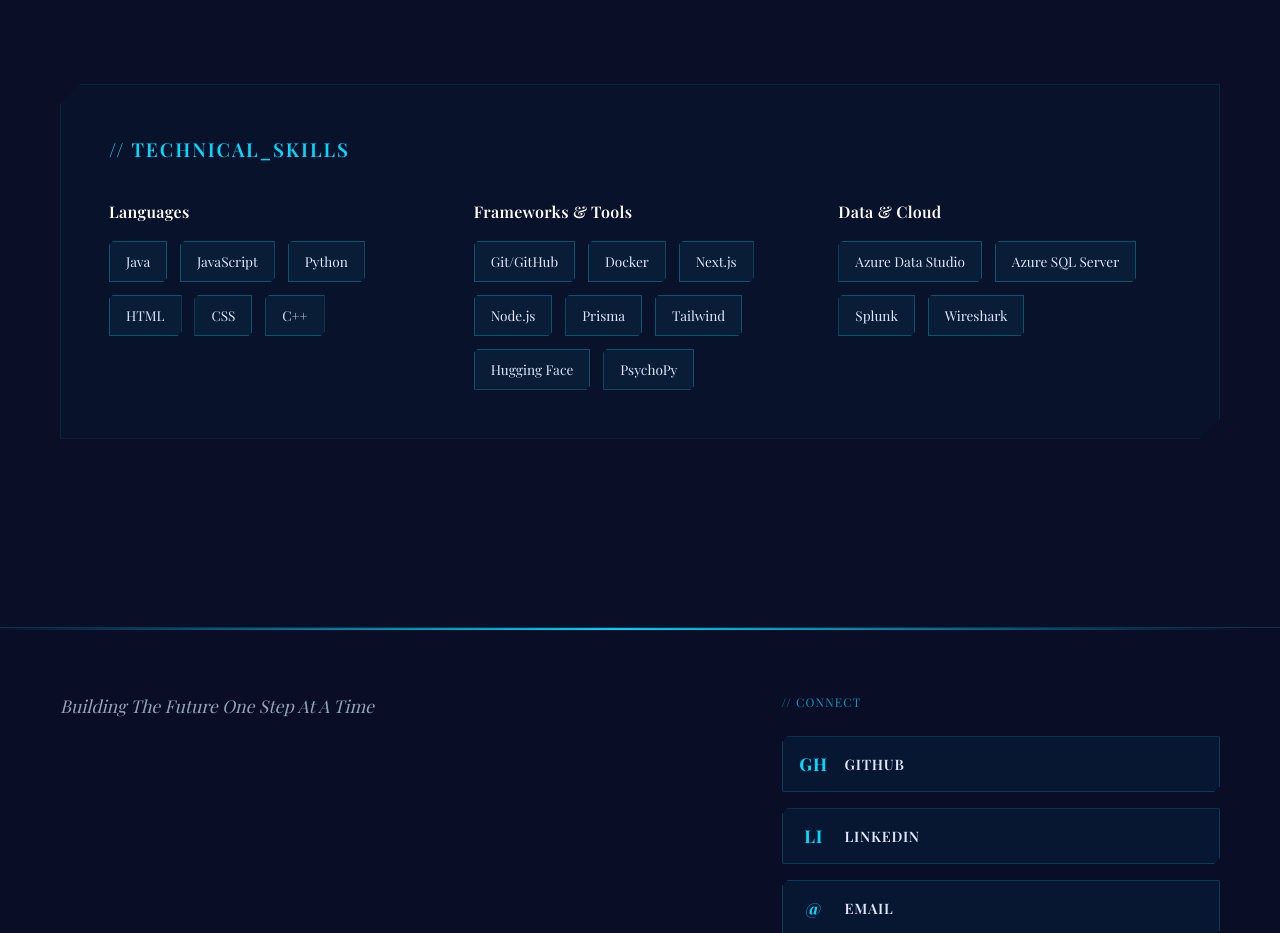
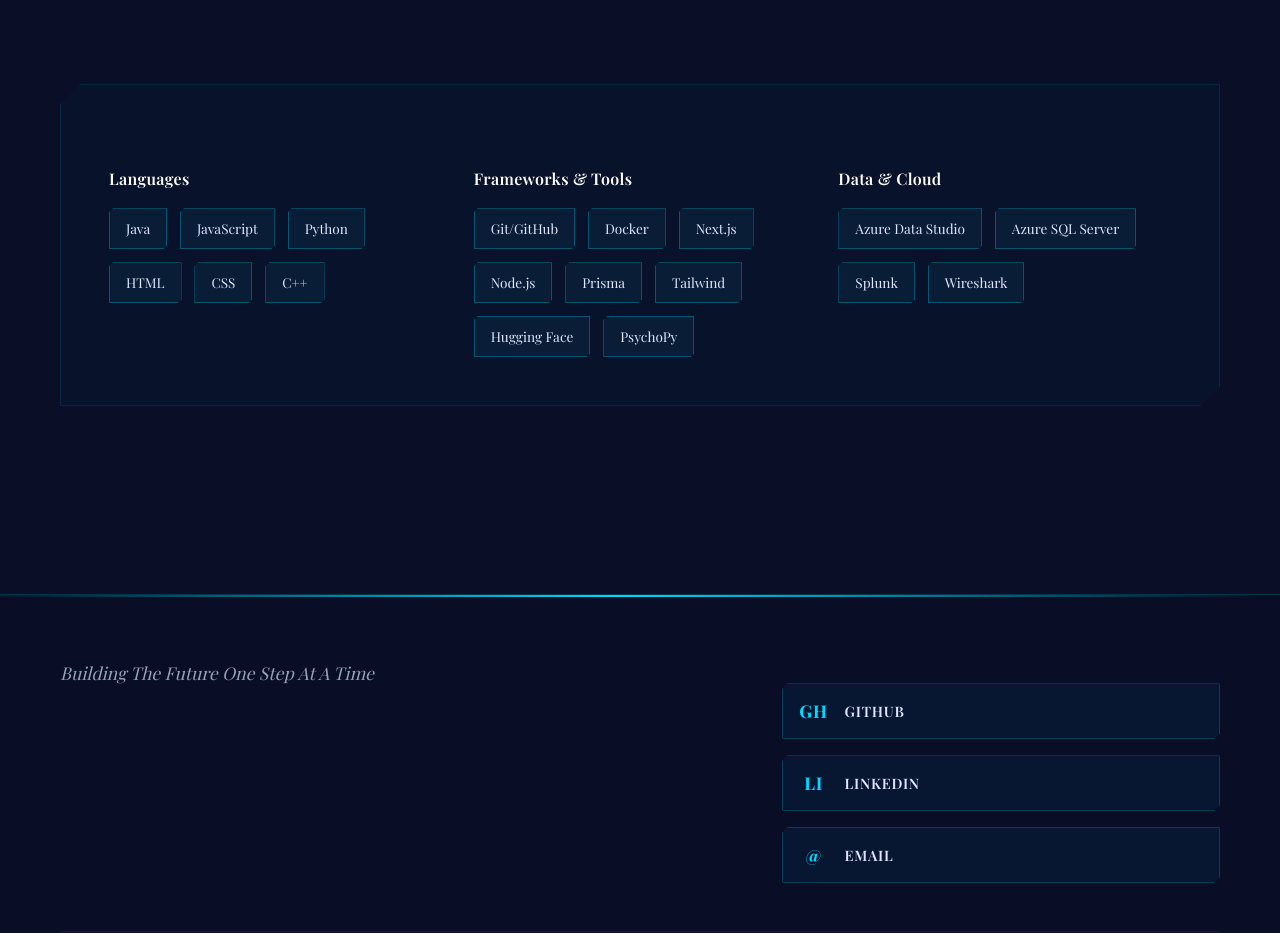
Before and after one commit to Jimmy2026/modern-portfolio-template, a React (Create React App) app: page /experience in a window 1280 px wide. Shown: the part 1560-2493 px from the top of the page. Built offline with nearby package versions, Linux system fonts and the light colour scheme; the HTML template or start-up script is replaced by a standard one; a web font is replaced by a local one.

Commit message:
Fix: Remove unused imports and fix JSX comments

```diff
--- a/src/App.js
+++ b/src/App.js
@@ -1,4 +1,4 @@
-import React, { useState, useEffect } from 'react';
+import React from 'react';
 import { BrowserRouter as Router, Routes, Route } from 'react-router-dom';
 import Navbar from './components/Navbar';
 import Footer from './components/Footer';
--- a/src/components/CustomCursor.js
+++ b/src/components/CustomCursor.js
@@ -37,9 +37,9 @@
       }
     };
 
-    const handleMouseOut = () => {
+    /*const handleMouseOut = () => {
       setIsVisible(false);
-    };
+    };*/
 
     window.addEventListener('mousemove', handleMouseMove);
     document.addEventListener('mouseover', handleMouseEnter, true);
--- a/src/components/Footer.js
+++ b/src/components/Footer.js
@@ -30,7 +30,7 @@
           </div>
 
           <div className="footer-links">
-            <span className="footer-label">// CONNECT</span>
+            <span className="footer-label">{/* CONNECT */}</span>
             <div className="social-grid">
               {socialLinks.map((link, index) => (
                 <motion.a
--- a/src/pages/Experience.js
+++ b/src/pages/Experience.js
@@ -109,7 +109,7 @@
           whileInView={{ opacity: 1, y: 0 }}
           viewport={{ once: true }}
         >
-          <h2 className="skills-title">// TECHNICAL_SKILLS</h2>
+          <h2 className="skills-title">{/*TECHNICAL_SKILLS*/}</h2>
           <div className="skills-grid">
             {Object.entries(skills).map(([category, items], idx) => (
               <div key={idx} className="skill-category">
--- a/src/pages/Home.js
+++ b/src/pages/Home.js
@@ -85,7 +85,7 @@
                 <span className="cta-arrow">→</span>
               </Link>
               <Link to="/contact" className="cta-secondary">
-                <span className="cta-code">//</span>
+                <span className="cta-code">{/**/}</span>
                 <span className="cta-text">CONTACT</span>
               </Link>
             </motion.div>
```
